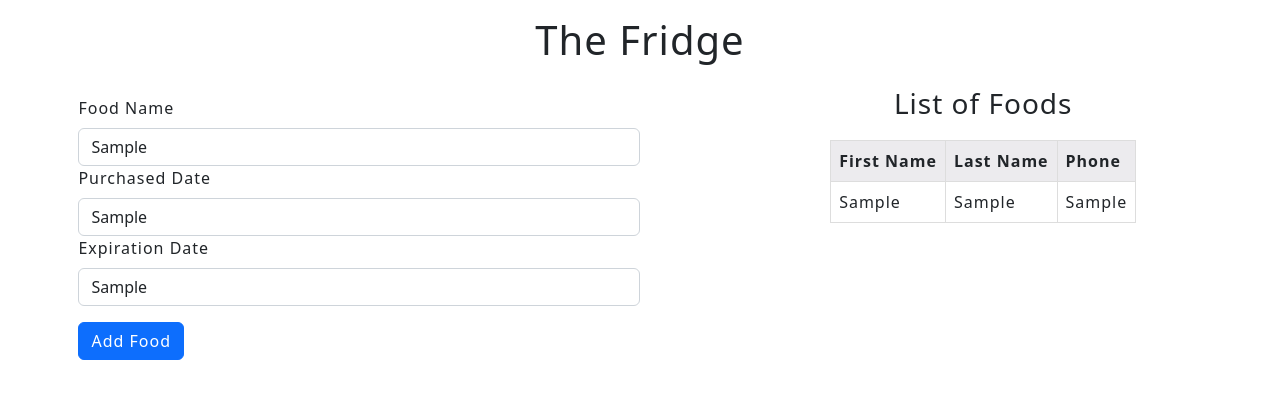
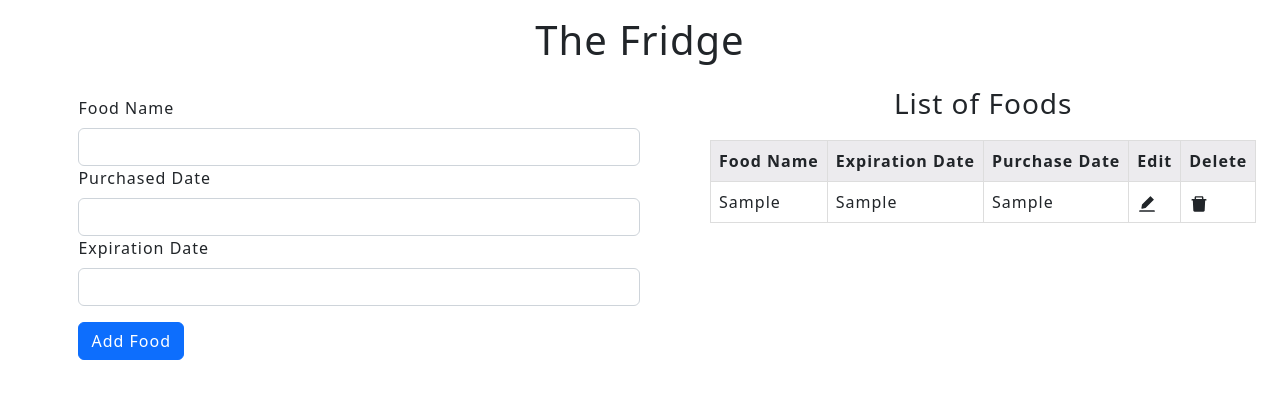
Before and after one commit to LeaskN/TheFridge, a React (Vite) app: page / in a window 1280 px wide. Both pictures are taken after typing "Sample", "Sample", "Sample" into the empty fields and a click on the button "Add Food". Shown: the top 398 px of the page. Built offline with nearby package versions, Linux system fonts and the light colour scheme.

Commit message:
feat: edit & delete functionality

```diff
--- a/src/App.tsx
+++ b/src/App.tsx
@@ -1,22 +1,53 @@
-import { useReducer } from 'react';
+import { useEffect, useReducer, useState } from 'react';
 import FoodForm from './components/FoodForm';
 import FoodList from './components/FoodList';
+import EditModal from './components/EditModal';
 import Header from './components/Header';
-import { foodsReducer, State } from './reducer/foodReducer';
+import { Food, foodsReducer, State } from './reducer/foodReducer';
 const initialState: State = {
   foods: []
 };
 
 function App() {
   const [state, dispatch] = useReducer(foodsReducer, initialState);
-  console.log('state', state);
+  const [showModal, setShowModal] = useState(false);
+  const [dataToEdit, setDataToEdit] = useState<Contact | undefined>(undefined);
+  useEffect(() => {
+    if (!showModal) {
+      setDataToEdit(undefined);
+    }
+  }, [showModal]);
+  const toggleModal = () => {
+    setShowModal((show) => !show);
+  };
+  const handleEdit = (id: number) => {
+    setDataToEdit(state.foods.find((food) => food.id === id));
+    toggleModal();
+  };
   return (
     <div className='App'>
       <Header />
       <div className='main-container'>
-        <FoodForm dispatch={dispatch} />
-        {state.foods.length > 0 && <FoodList foods={state.foods} />}
+        <FoodForm
+          dispatch={dispatch}
+          dataToEdit={dataToEdit}
+          toggleModal={toggleModal}
+        />
+        <hr />
+        {state.foods.length > 0 && (
+          <FoodList
+            foods={state.foods}
+            handleEdit={handleEdit}
+            dispatch={dispatch}
+          />
+        )}
       </div>
+      <EditModal
+        showModal={showModal}
+        dataToEdit={dataToEdit}
+        toggleModal={toggleModal}
+        dispatch={dispatch}
+      />
     </div>
   );
 }
--- /dev/null
+++ b/src/components/EditModal.tsx
@@ -0,0 +1,33 @@
+import { FC } from 'react';
+import { Modal } from 'react-bootstrap';
+import { Action, Food } from '../reducer/foodReducer';
+import FoodForm from './FoodForm';
+
+interface EditModalProps {
+  showModal: boolean;
+  dataToEdit: Food | undefined;
+  toggleModal: () => void;
+  dispatch: React.Dispatch<Action>;
+}
+const EditModal: FC<EditModalProps> = ({
+  toggleModal,
+  dataToEdit,
+  showModal,
+  dispatch
+}) => {
+  return (
+    <Modal show={showModal} onHide={toggleModal}>
+      <Modal.Header closeButton>
+        <Modal.Title>Update Contact</Modal.Title>
+      </Modal.Header>
+      <Modal.Body>
+        <FoodForm
+          dispatch={dispatch}
+          dataToEdit={dataToEdit}
+          toggleModal={toggleModal}
+        />
+      </Modal.Body>
+    </Modal>
+  );
+};
+export default EditModal;
--- a/src/components/FoodForm.tsx
+++ b/src/components/FoodForm.tsx
@@ -1,16 +1,18 @@
 import React, { FC, useState } from 'react';
 import { Button, Form } from 'react-bootstrap';
-import { Action } from '../reducer/foodReducer';
+import { Action, Food } from '../reducer/foodReducer';
 
 interface FoodFormProps {
-    dispatch: React.Dispatch<Action>;
+  dispatch: React.Dispatch<Action>;
+  dataToEdit: Food | undefined;
+  toggleModal: () => void;
 }
 
-const FoodForm: FC<FoodFormProps> = ({ dispatch }) => {
+const FoodForm: FC<FoodFormProps> = ({ dispatch, dataToEdit, toggleModal}) => {
   const [food, setFood] = useState({
-    foodName: '',
-    purchasedDate: '',
-    expirationDate: ''
+    foodName: dataToEdit?.foodName ? dataToEdit.foodName : '',
+    purchasedDate: dataToEdit?.purchasedDate ? dataToEdit.purchasedDate : '',
+    expirationDate: dataToEdit?.expirationDate ? dataToEdit.expirationDate : ''
   });
   const handleOnChange = (event: React.ChangeEvent<HTMLInputElement>) => {
     const { name, value } = event.target;
@@ -23,11 +25,32 @@ const FoodForm: FC<FoodFormProps> = ({ dispatch }) => {
   };
   const handleOnSubmit = (event: React.FormEvent<HTMLFormElement>) => {
     event.preventDefault();
-    console.log(food);
-    dispatch({
+    if(!dataToEdit){
+      dispatch({
         type: 'ADD_FOOD',
-        payload: food
-    })
+        payload: {
+          id: Date.now(),
+          ...food
+        }
+      });
+      setFood({
+        foodName: '',
+        expirationDate:'',
+        purchasedDate:''
+      })
+    } else {
+      dispatch({
+        type: 'UPDATE_FOOD',
+        payload: {
+          id: dataToEdit.id,
+          updates: {
+            id: Date.now(),
+            ...food
+          }
+        }
+      });
+      toggleModal();
+    }
   };
   return (
     <Form onSubmit={handleOnSubmit} className='food-form'>
@@ -38,7 +61,7 @@ const FoodForm: FC<FoodFormProps> = ({ dispatch }) => {
           name='foodName'
           value={food.foodName}
           type='text'
-          onChange = { handleOnChange }
+          onChange={handleOnChange}
         />
       </Form.Group>
       <Form.Group controlId='purchasedDate'>
@@ -48,7 +71,7 @@ const FoodForm: FC<FoodFormProps> = ({ dispatch }) => {
           name='purchasedDate'
           value={food.purchasedDate}
           type='text'
-          onChange = { handleOnChange }
+          onChange={handleOnChange}
         />
       </Form.Group>
       <Form.Group controlId='expirationDate'>
@@ -58,12 +81,12 @@ const FoodForm: FC<FoodFormProps> = ({ dispatch }) => {
           name='expirationDate'
           value={food.expirationDate}
           type='text'
-          onChange = { handleOnChange }
+          onChange={handleOnChange}
         />
       </Form.Group>
       <Form.Group controlId='submit'>
         <Button variant='primary' type='submit' className='submit-btn'>
-          Add Food
+        {dataToEdit ? 'Update Food' : 'Add Food'}
         </Button>
       </Form.Group>
     </Form>
--- /dev/null
+++ b/src/components/FoodItem.tsx
@@ -0,0 +1,42 @@
+import { FC } from 'react';
+import { AiFillDelete, AiFillEdit } from 'react-icons/ai';
+import { Action, Food } from '../reducer/foodReducer';
+
+interface ExtraProps {
+  handleEdit: (id:number) => void;
+  dispatch: React.Dispatch<Action>;
+}
+
+// type FoodProps = FoodType & ExtraProps;
+
+const FoodItem: FC<Food & ExtraProps> = ({ id, foodName, expirationDate, purchasedDate, handleEdit, dispatch }) => {
+  return (
+    <tr>
+      <td>{foodName}</td>
+      <td>{expirationDate}</td>
+      <td>{purchasedDate}</td>
+      <td>
+        <AiFillEdit size={20} onClick={() => handleEdit(id)} className='icon' />
+      </td>
+      <td>
+        <AiFillDelete
+          size={20}
+          onClick={() => {
+            const confirmDelete = window.confirm(
+              `Are you sure you want to delete ${foodName}?`
+            );
+            if (confirmDelete) {
+              dispatch({
+                type: 'DELETE_FOOD',
+                payload: { id }
+              });
+            }
+          }}
+          className='icon'
+        />
+      </td>
+    </tr>
+  );
+};
+
+export default FoodItem;
--- a/src/components/FoodList.tsx
+++ b/src/components/FoodList.tsx
@@ -1,9 +1,16 @@
 import { FC } from 'react';
-import { Food } from '../reducer/foodReducer';
+import { Food, Action } from '../reducer/foodReducer';
+import FoodItem from './FoodItem';
 interface FoodListProps {
   foods: Food[];
+  handleEdit: (id: number) => void;
+  dispatch: React.Dispatch<Action>;
 }
-const FoodList: FC<FoodListProps> = ({ foods }) => {
+const FoodList: FC<FoodListProps> = ({
+  foods,
+  handleEdit,
+  dispatch
+}) => {
   return (
     <div className='foods-list'>
       <h3 className='foods-list-title'>List of Foods</h3>
@@ -11,19 +18,23 @@ const FoodList: FC<FoodListProps> = ({ foods }) => {
         <table className='foods-list-table'>
           <thead className='foods-list-header'>
             <tr>
-              <th>First Name</th>
-              <th>Last Name</th>
-              <th>Phone</th>
+              <th>Food Name</th>
+              <th>Expiration Date</th>
+              <th>Purchase Date</th>
+              <th>Edit</th>
+              <th>Delete</th>
             </tr>
           </thead>
           <tbody>
-            {foods.map(({ foodName, expirationDate, purchasedDate }) => (
-              <tr>
-                <td>{foodName}</td>
-                <td>{expirationDate}</td>
-                <td>{purchasedDate}</td>
-              </tr>
-            ))}
+            {
+              foods.map((food) => (
+                <FoodItem
+                  key={food.id}
+                  {...food}
+                  handleEdit={handleEdit}
+                  dispatch={dispatch}
+                />))
+            }
           </tbody>
         </table>
       </div>
--- a/src/reducer/foodReducer.ts
+++ b/src/reducer/foodReducer.ts
@@ -1,11 +1,16 @@
 export interface Food {
+    id: number;
     foodName: string;
     purchasedDate: string;
     expirationDate: string;
   }
+export interface Update {
+  id: number;
+  updates?: Food;
+}
 export interface Action {
-    type: 'ADD_FOOD'
-    payload: Food;
+  type: 'ADD_FOOD' | 'UPDATE_FOOD' | 'DELETE_FOOD'
+  payload: Food | Update;
 }
 export interface State {
   foods: Food[];
@@ -13,10 +18,31 @@ export interface Food {
 
 export const foodsReducer = (state: State, action: Action) => {
     switch (action.type) {
+      case 'DELETE_FOOD': {
+        const { id } = action.payload;
+        return {
+          ...state,
+          foods: state.foods.filter((food) => food.id !== id)
+        };
+      }
       case 'ADD_FOOD':
         return {
           ...state,
-          foods: [...state.foods, action.payload]
+          foods: [...state.foods, action.payload as Food]
+        };
+      case 'UPDATE_FOOD':
+        const { id, updates } = action.payload as Update;
+        return {
+          ...state,
+          foods: state.foods.map((food) => {
+            if (food.id === id) {
+              return {
+                ...food,
+                ...updates
+              };
+            }
+            return food;
+          })
         };
       default:
         return state;
```
Lines whose indentation alone changed are shown as unchanged.
